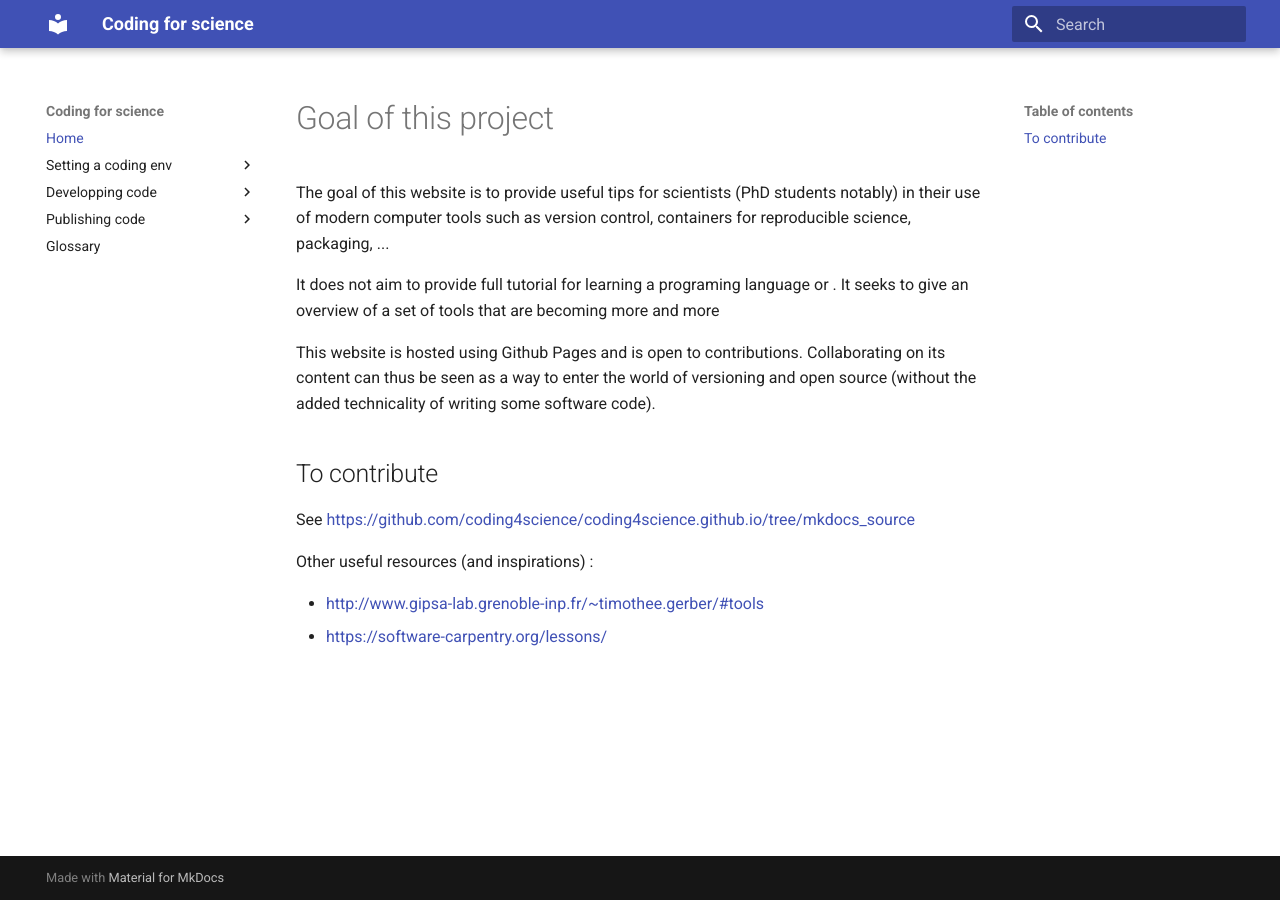
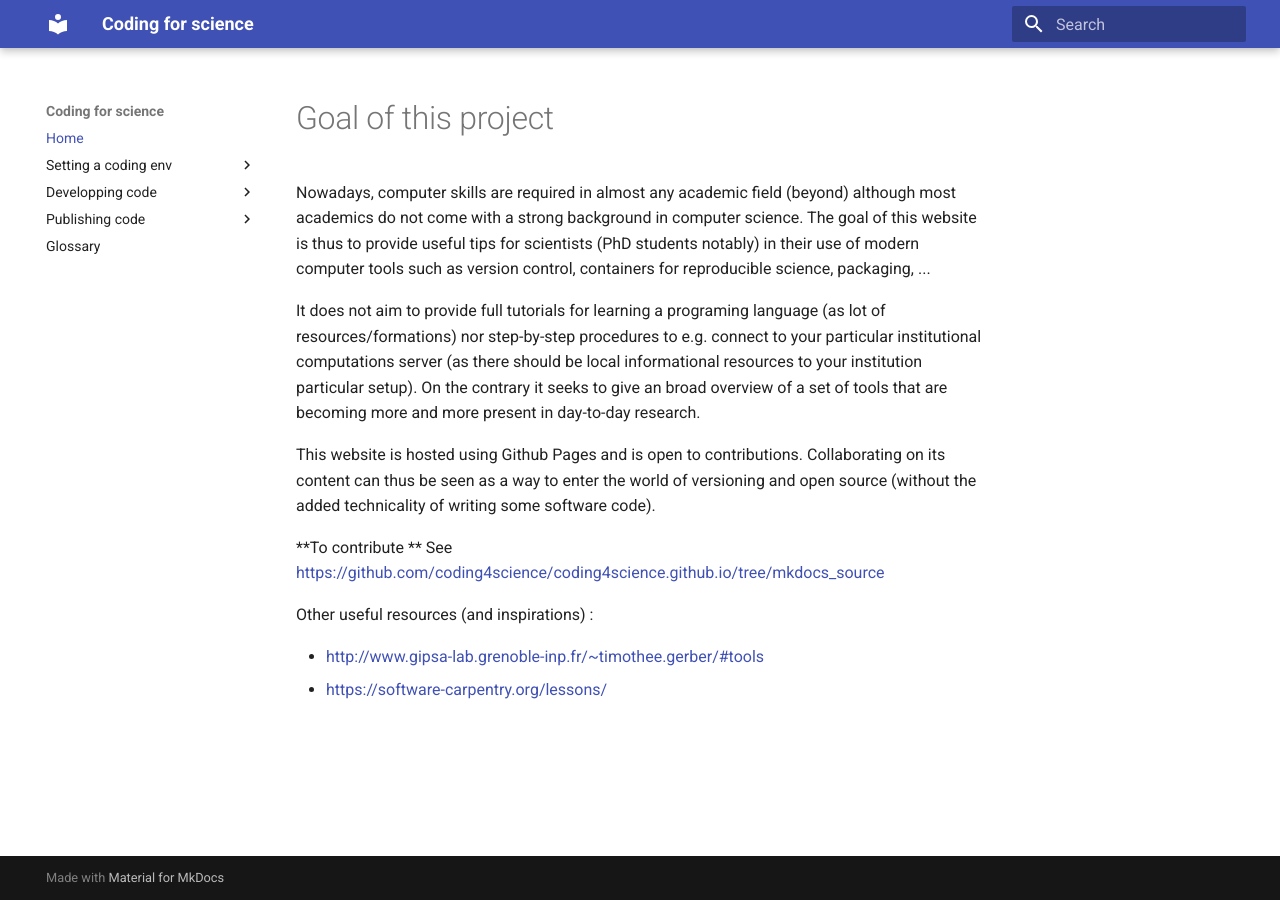
Before and after one commit to coding4science/coding4science.github.io, an MkDocs documentation site: the page built from docs/index.md, in a window 1280 px wide. Built offline with MkDocs 1.6.1 and Material for MkDocs 9.7.7, drawn with Linux system fonts in a browser that asks for light colours; old or Windows-style settings are respelled for this version of MkDocs.

Commit message:
update goals

```diff
--- a/docs/index.md
+++ b/docs/index.md
@@ -1,15 +1,13 @@
 # Goal of this project
 
+Nowadays, computer skills are required in almost any academic field (beyond) although most academics do not come with a strong background in computer science.
+The goal of this website is thus to provide useful tips for scientists (PhD students notably) in their use of modern computer tools such as version control, containers for reproducible science, packaging, ...
 
-The goal of this website is to provide useful tips for scientists (PhD students notably) in their use of modern computer tools such as version control, containers for reproducible science, packaging, ...
-
-It does not aim to provide full tutorial for learning a programing language or . It seeks to give an overview of a set of tools that are becoming more and more
-
-
+It does not aim to provide full tutorials for learning a programing language (as lot of resources/formations) nor step-by-step procedures to e.g. connect to your particular institutional computations server (as there should be local informational resources to your institution particular setup). On the contrary it seeks to give an broad overview of a set of tools that are becoming more and more present in day-to-day research.
 
 This website is hosted using Github Pages and is open to contributions. Collaborating on its content can thus be seen as a way to enter the world of versioning and open source (without the added technicality of writing some software code).
 
-## To contribute
+**To contribute **
 See [https://github.com/coding4science/coding4science.github.io/tree/mkdocs_source](https://github.com/coding4science/coding4science.github.io/tree/mkdocs_source)
 
 Other useful resources (and inspirations) :
```
